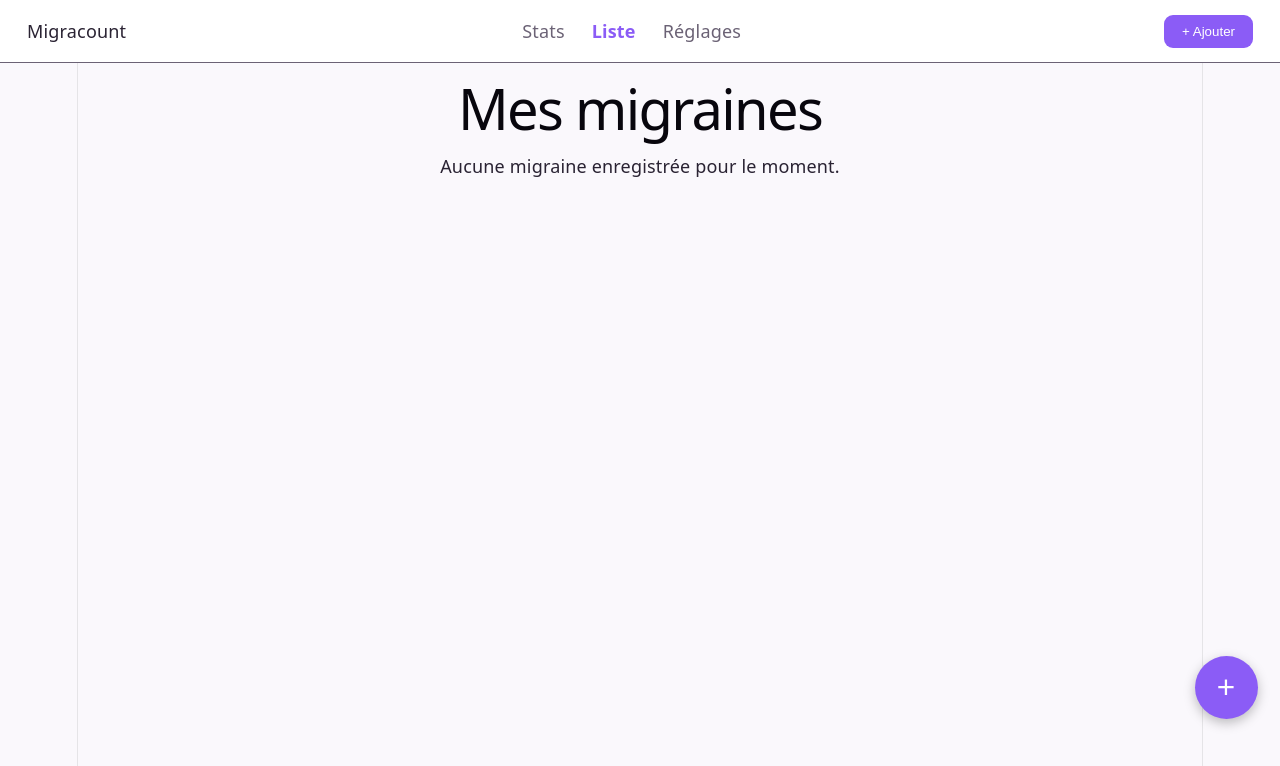
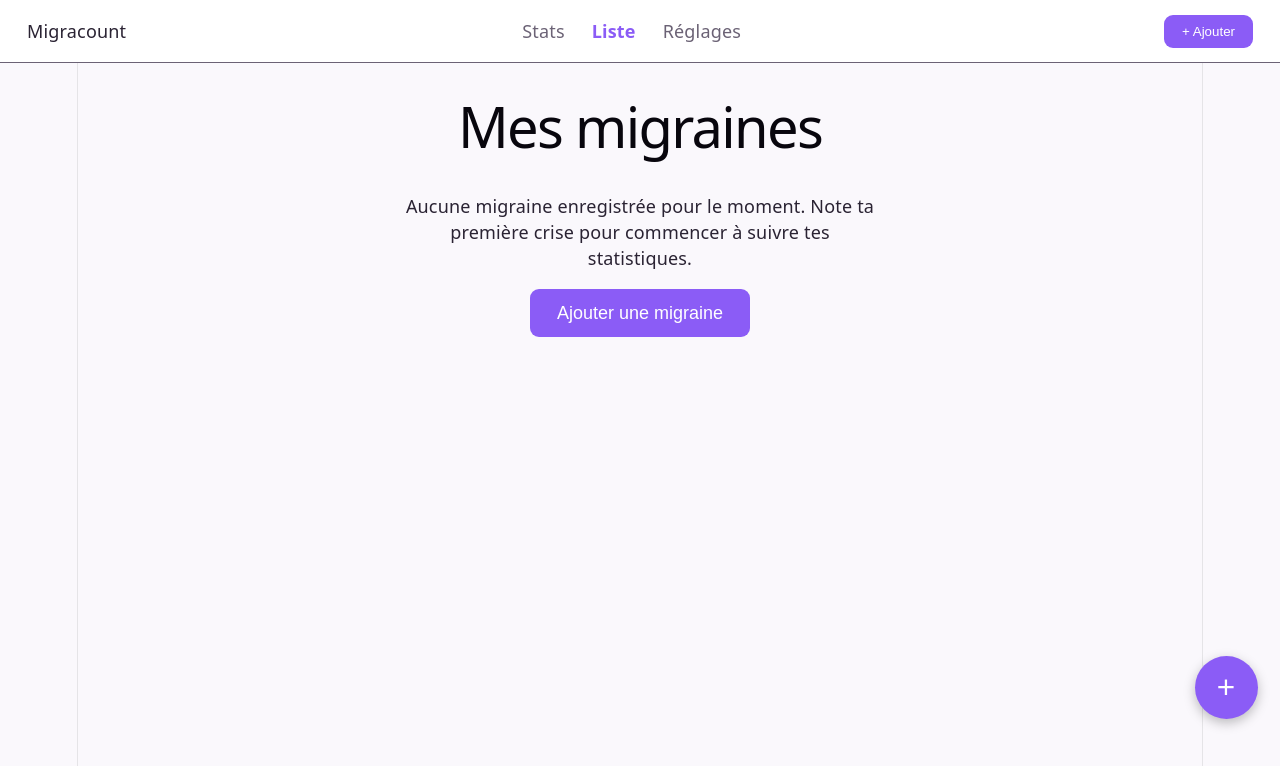
Before and after one commit to aifedespaix/migranicount, a Vue app: page /liste in a window 1280 px wide. Shown: the top 766 px of the page. Built offline with nearby package versions, Linux system fonts and the light colour scheme.

Commit message:
feat: add search/month filters and dual empty states to ListView

```diff
--- a/src/views/ListView.vue
+++ b/src/views/ListView.vue
@@ -1,24 +1,114 @@
 <template>
   <div class="list-view">
     <h1>Mes migraines</h1>
-    <ul v-if="sorted.length">
-      <MigraineListItem v-for="m in sorted" :key="m.id" :migraine="m" @click="editId = m.id" />
-    </ul>
-    <p v-else class="empty">Aucune migraine enregistrée pour le moment.</p>
+
+    <div v-if="migraines.migraines.length === 0" class="empty-state">
+      <p>
+        Aucune migraine enregistrée pour le moment. Note ta première crise pour commencer à
+        suivre tes statistiques.
+      </p>
+      <button class="cta-btn" @click="addFormOpen = true">Ajouter une migraine</button>
+    </div>
+
+    <template v-else>
+      <div class="filters">
+        <input
+          v-model="keyword"
+          type="search"
+          class="filter-input"
+          placeholder="Rechercher (médoc, note, déclencheur, localisation)"
+        />
+        <input v-model="month" type="month" class="filter-input" />
+      </div>
+
+      <div v-if="filtered.length === 0" class="empty-state">
+        <p>Aucun résultat pour ces filtres.</p>
+        <button class="cta-btn" @click="resetFilters">Réinitialiser les filtres</button>
+      </div>
+
+      <ul v-else class="migraine-grid">
+        <MigraineListItem v-for="m in filtered" :key="m.id" :migraine="m" @click="editId = m.id" />
+      </ul>
+    </template>
+
     <MigraineFormModal v-if="editId" :edit-id="editId" @close="editId = null" @saved="editId = null" />
+    <MigraineFormModal v-if="addFormOpen" @close="addFormOpen = false" @saved="addFormOpen = false" />
   </div>
 </template>
 
 <script setup lang="ts">
 import { ref, computed } from 'vue'
 import { useMigrainesStore } from '../stores/migraines'
+import { filterMigraines } from '../utils/migraineFilters'
 import MigraineListItem from '../components/MigraineListItem.vue'
 import MigraineFormModal from '../components/MigraineForm/MigraineFormModal.vue'
 
 const migraines = useMigrainesStore()
 const editId = ref<string | null>(null)
+const addFormOpen = ref(false)
+const keyword = ref('')
+const month = ref('')
 
 const sorted = computed(() =>
   [...migraines.migraines].sort((a, b) => (a.date + a.heureDebut < b.date + b.heureDebut ? 1 : -1))
 )
+
+const filtered = computed(() => filterMigraines(sorted.value, { keyword: keyword.value, month: month.value }))
+
+function resetFilters() {
+  keyword.value = ''
+  month.value = ''
+}
 </script>
+
+<style scoped>
+.list-view {
+  padding: 1rem 1.5rem;
+}
+.empty-state {
+  display: flex;
+  flex-direction: column;
+  align-items: center;
+  justify-content: center;
+  text-align: center;
+  gap: 1rem;
+  max-width: 480px;
+  margin: 3rem auto;
+}
+.cta-btn {
+  background: var(--color-accent);
+  color: var(--color-accent-contrast);
+  border: none;
+  border-radius: 0.5rem;
+  padding: 0.75rem 1.5rem;
+  font-size: 1rem;
+  cursor: pointer;
+}
+.filters {
+  display: flex;
+  flex-wrap: wrap;
+  gap: 0.75rem;
+  margin-bottom: 1rem;
+}
+.filter-input {
+  flex: 1;
+  min-width: 200px;
+  padding: 0.5rem 0.75rem;
+  border-radius: 0.5rem;
+  border: 1px solid var(--color-muted);
+  background: var(--color-surface);
+  color: var(--color-text);
+  font-size: 0.95rem;
+}
+.migraine-grid {
+  display: grid;
+  grid-template-columns: 1fr;
+  gap: 1rem;
+}
+@media (min-width: 768px) {
+  .migraine-grid { grid-template-columns: repeat(2, 1fr); }
+}
+@media (min-width: 1280px) {
+  .migraine-grid { grid-template-columns: repeat(3, 1fr); }
+}
+</style>
```
